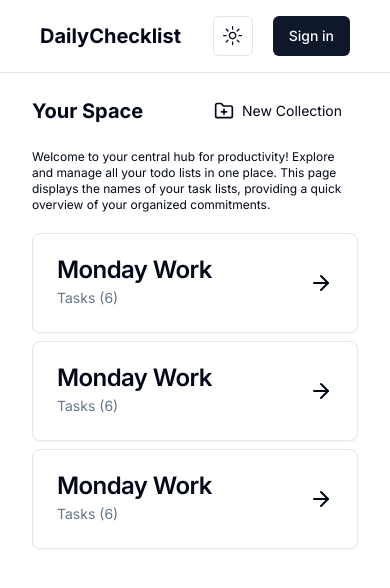
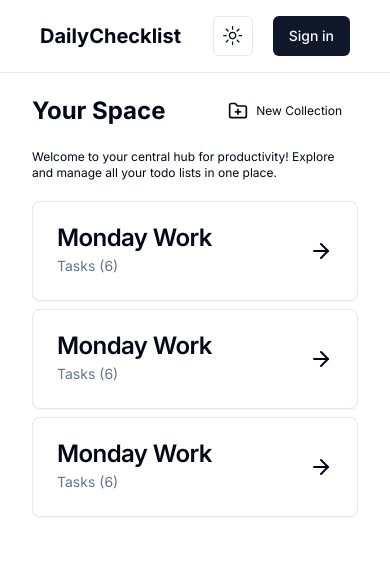
Before and after one commit to peterpardo/daily-checklist, a Next.js app: page /home in a window 390 px wide. Shown: the top 588 px of the page. Built offline with nearby package versions, Linux system fonts and the light colour scheme; no server answers.

Commit message:
feat: updated responsiveness of collection and home page

```diff
--- a/app/home/[id]/page.tsx
+++ b/app/home/[id]/page.tsx
@@ -12,14 +12,12 @@ export default function CollectionPage({ params }: { params: { id: string } }) {
   return (
     <div className="space-y-5">
       <div className="flex gap-y-3 items-center justify-between">
-        <h1 className="font-bold text-xl sm:text-2xl md:text-3xl lg:text-4xl">
-          Monday Tasks
-        </h1>
+        <h1 className="font-bold text-xl md:text-4xl">Monday Tasks</h1>
       </div>
 
       <div className="max-w-[40rem] space-y-5">
         <div>
-          <h1 className="text-2xl font-semibold">To do</h1>
+          <h1 className="text-lg font-semibold md:text-3xl">To do</h1>
           <Separator />
         </div>
 
@@ -49,9 +47,9 @@ export default function CollectionPage({ params }: { params: { id: string } }) {
         </div>
 
         <div>
-          <h1 className="text-2xl font-semibold">Completed</h1>
+          <h1 className="text-lg font-semibold md:text-3xl">Completed</h1>
           <Separator />
-          <div className='text-center mt-3'>
+          <div className="text-center mt-3">
             <p>No completed tasks yet</p>
           </div>
         </div>
--- a/app/home/page.tsx
+++ b/app/home/page.tsx
@@ -5,14 +5,13 @@ export default function HomePage() {
   return (
     <div className="space-y-5">
       <div className="flex gap-y-3 items-center justify-between">
-        <h1 className="font-bold text-xl sm:text-2xl md:text-3xl lg:text-4xl">Your Space</h1>
+        <h1 className="font-bold text-2xl md:text-4xl">Your Space</h1>
         <AddCollectionDialog />
       </div>
 
       <p className="text-xs max-w-[50rem] md:text-sm">
         Welcome to your central hub for productivity! Explore and manage all
-        your todo lists in one place. This page displays the names of your task
-        lists, providing a quick overview of your organized commitments.
+        your todo lists in one place.
       </p>
 
       <div className="grid grid-cols-1 lg:grid-cols-2 xl:grid-cols-3 gap-2">
--- a/components/AddCollectionDialog.tsx
+++ b/components/AddCollectionDialog.tsx
@@ -17,9 +17,9 @@ export default function AddCollectionDialog() {
   return (
     <Dialog>
       <DialogTrigger asChild>
-        <div className="flex items-center gap-x-2 rounded cursor-pointer text-sm py-2 px-4 w-max transition ease-in hover:bg-accent">
+        <div className="flex items-center gap-x-2 rounded cursor-pointer text-xs py-2 px-4 w-max transition ease-in hover:bg-accent">
           <FolderPlus size={20} />
-          New Collection
+          <span>New Collection</span>
         </div>
       </DialogTrigger>
       <DialogContent className="sm:max-w-md">
```
